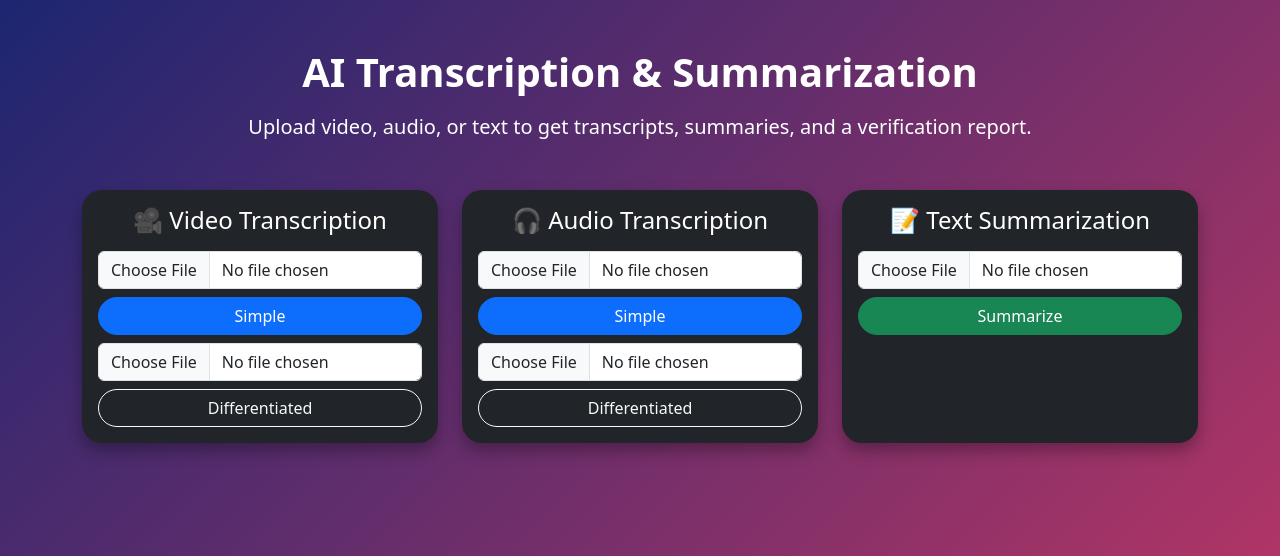
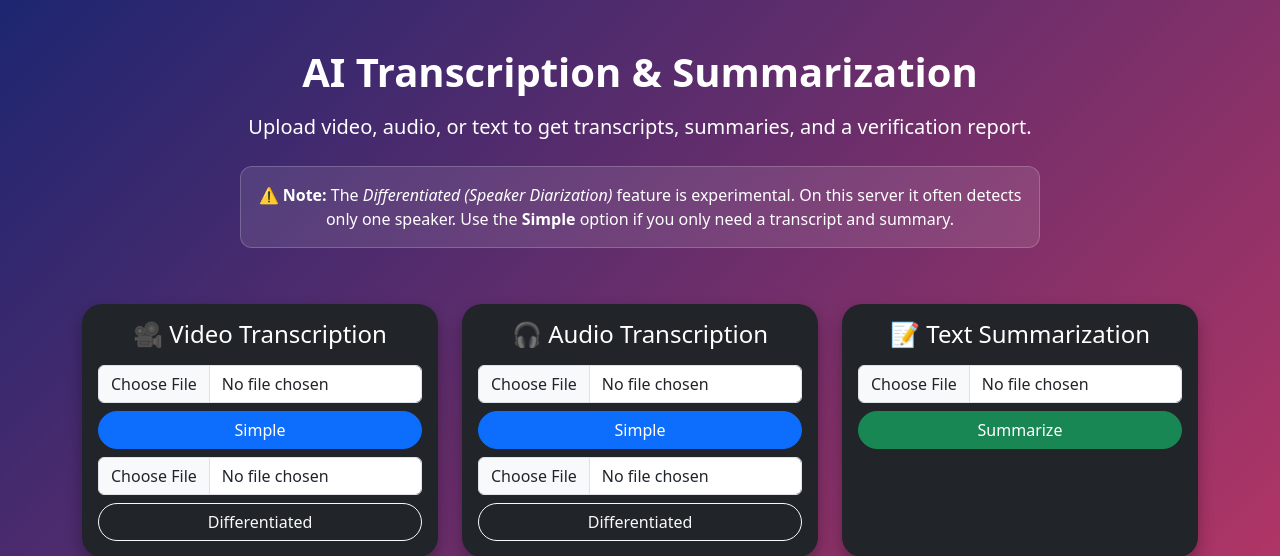
Before and after one commit to orifhon74/transcripto, a Flask app: page / in a window 1280 px wide. Shown: the top 556 px of the page. Run offline with Flask 3, Linux system fonts and the light colour scheme; some libraries are stand-ins or nearby versions.

Commit message:
Finalize for now

```diff
--- a/app.py
+++ b/app.py
@@ -238,5 +238,5 @@ def healthz():
     return "ok", 200
 
 if __name__ == "__main__":
-    port = int(os.environ.get("PORT", 5000))
+    port = int(os.environ.get("PORT", 5050))
     app.run(host="0.0.0.0", port=port, debug=False)
--- a/templates/index.html
+++ b/templates/index.html
@@ -19,12 +19,27 @@
     .card:hover { transform: translateY(-4px); }
     h1 { font-weight: 700; margin-bottom: 1rem; }
     .btn-custom { border-radius: 2rem; font-weight: 500; }
+    .notice {
+      background: rgba(255,255,255,.1);
+      border: 1px solid rgba(255,255,255,.2);
+      padding: 1rem;
+      border-radius: .75rem;
+      margin: 1.5rem auto 2rem;
+      max-width: 800px;
+      text-align: center;
+    }
   </style>
 </head>
 <body>
   <div class="container py-5">
     <h1 class="text-center">AI Transcription & Summarization</h1>
     <p class="lead text-center">Upload <strong>video</strong>, <strong>audio</strong>, or <strong>text</strong> to get transcripts, summaries, and a verification report.</p>
+
+    <!-- Notice about diarization -->
+    <div class="notice">
+      <strong>⚠️ Note:</strong> The <em>Differentiated (Speaker Diarization)</em> feature is experimental.
+      On this server it often detects only one speaker. Use the <strong>Simple</strong> option if you only need a transcript and summary.
+    </div>
 
     <div class="row g-4 mt-4">
       <!-- Video -->
```
